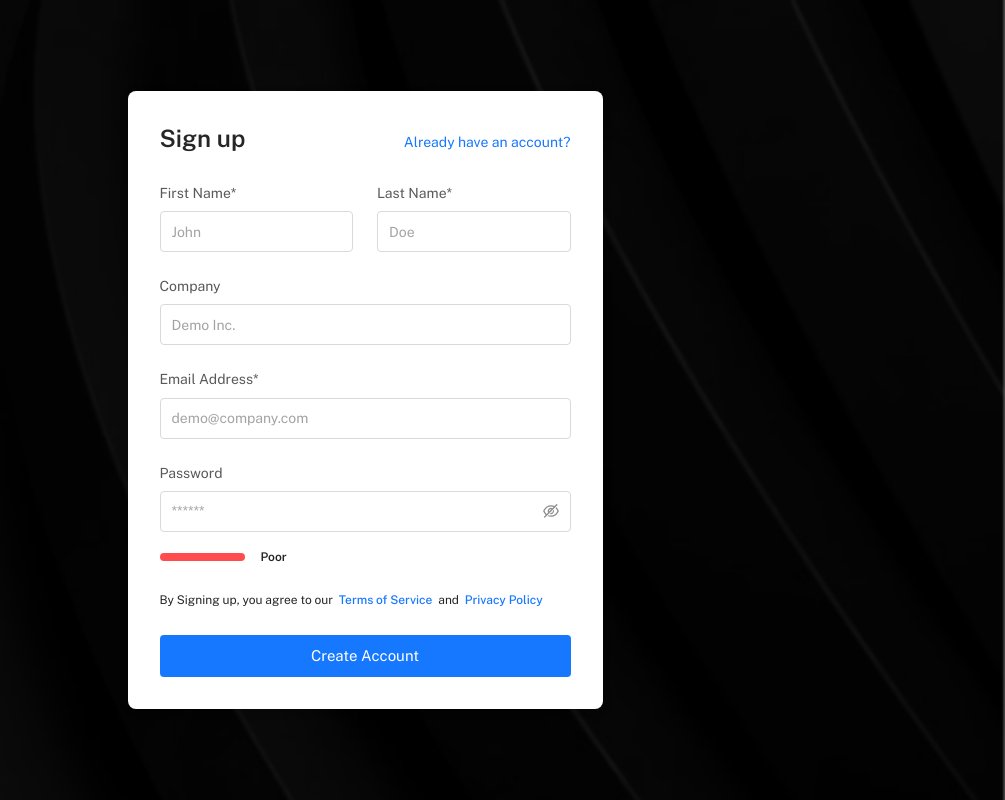
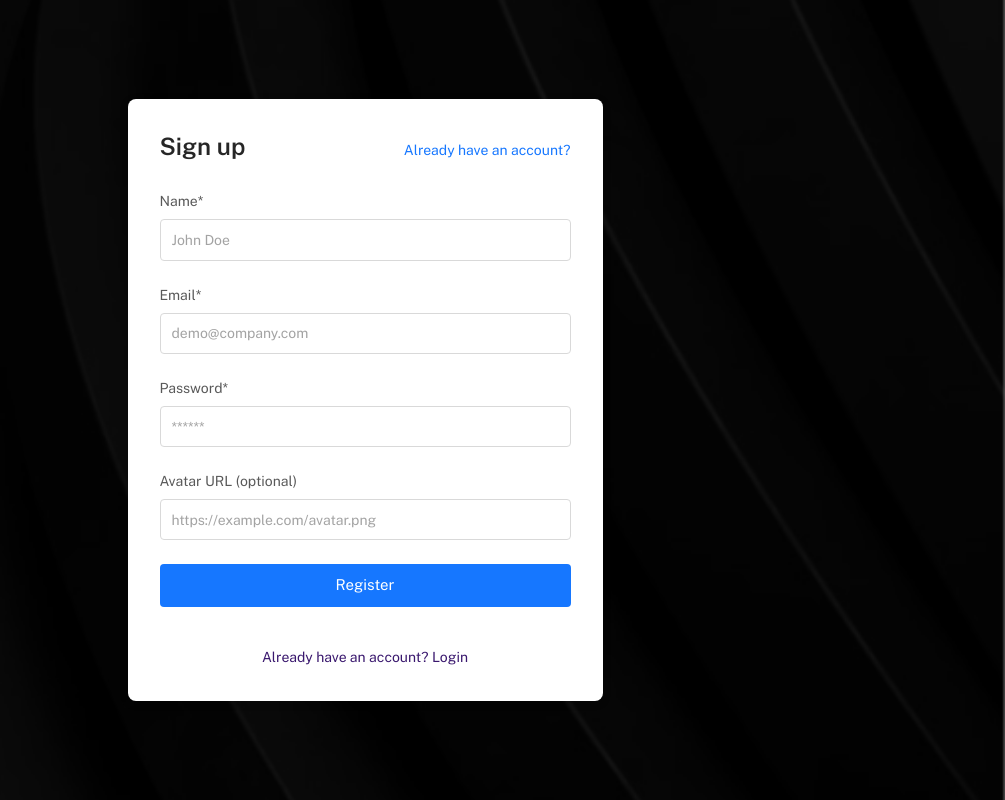
Before and after one commit to akashnale1998/vibe-Talk-Chat-App-front, a React (Vite) app: page /register in a window 1280 px wide. Shown: the whole page, without its empty margins (275-1280 px from the left). Built offline with nearby package versions, Linux system fonts and the light colour scheme.

Commit message:
register

```diff
--- a/src/pages/authentication/auth-forms/AuthLogin.jsx
+++ b/src/pages/authentication/auth-forms/AuthLogin.jsx
@@ -179,7 +179,8 @@ export default function AuthLogin({ isDemo = false }) {
               <Grid item xs={12}>
                 <Typography
                   component={Link}
-                  to="/register"
+                  // to="/register"
+                  onClick={() => navigate("/register")}
                   variant="body1"
                   sx={{ textDecoration: 'none', display: 'flex', justifyContent: 'center', alignItems: 'center', cursor: 'pointer' }}
                   color="#3a186e"
--- a/src/pages/authentication/auth-forms/AuthRegister.jsx
+++ b/src/pages/authentication/auth-forms/AuthRegister.jsx
@@ -1,239 +1,166 @@
-import { useEffect, useState } from 'react';
-import { Link as RouterLink } from 'react-router-dom';
+import { useState } from 'react';
+import { useNavigate } from 'react-router-dom';
+import axios from 'axios';
 
 // material-ui
-import Button from '@mui/material/Button';
-import FormControl from '@mui/material/FormControl';
-import FormHelperText from '@mui/material/FormHelperText';
-import Grid from '@mui/material/Grid';
-import Link from '@mui/material/Link';
-import InputAdornment from '@mui/material/InputAdornment';
-import IconButton from '@mui/material/IconButton';
-import InputLabel from '@mui/material/InputLabel';
-import OutlinedInput from '@mui/material/OutlinedInput';
-import Stack from '@mui/material/Stack';
-import Typography from '@mui/material/Typography';
-import Box from '@mui/material/Box';
+import { Button, FormHelperText, Grid, OutlinedInput, InputLabel, Stack, Typography, Box } from '@mui/material';
 
 // third party
 import * as Yup from 'yup';
 import { Formik } from 'formik';
 
-// project import
-import AnimateButton from 'components/@extended/AnimateButton';
-import { strengthColor, strengthIndicator } from 'utils/password-strength';
+// ============================|| SIMPLE REGISTER ||============================ //
 
-// assets
-import EyeOutlined from '@ant-design/icons/EyeOutlined';
-import EyeInvisibleOutlined from '@ant-design/icons/EyeInvisibleOutlined';
+export default function AuthRegisterSimple() {
+  const navigate = useNavigate();
+  const [showPassword, setShowPassword] = useState(false);
 
-// ============================|| JWT - REGISTER ||============================ //
-
-export default function AuthRegister() {
-  const [level, setLevel] = useState();
-  const [showPassword, setShowPassword] = useState(false);
-  const handleClickShowPassword = () => {
-    setShowPassword(!showPassword);
-  };
-
-  const handleMouseDownPassword = (event) => {
-    event.preventDefault();
-  };
-
-  const changePassword = (value) => {
-    const temp = strengthIndicator(value);
-    setLevel(strengthColor(temp));
-  };
-
-  useEffect(() => {
-    changePassword('');
-  }, []);
+  const handleClickShowPassword = () => setShowPassword(!showPassword);
 
   return (
-    <>
     <Formik
       initialValues={{
-          firstname: '',
-          lastname: '',
+        name: '',
         email: '',
-          company: '',
         password: '',
-          submit: null
+        avatarUrl: ''
       }}
       validationSchema={Yup.object().shape({
-          firstname: Yup.string().max(255).required('First Name is required'),
-          lastname: Yup.string().max(255).required('Last Name is required'),
-          email: Yup.string().email('Must be a valid email').max(255).required('Email is required'),
-          password: Yup.string().max(255).required('Password is required')
+        name: Yup.string().required('Name is required'),
+        email: Yup.string().email('Must be a valid email').required('Email is required'),
+        password: Yup.string().required('Password is required')
       })}
+      onSubmit={async (values, { setErrors, setSubmitting }) => {
+        try {
+          const response = await axios.post(
+            'https://vibe-talk-chat-app.onrender.com/api/auth/register',
+            values
+          );
+
+          console.log('User registered:', response.data);
+          navigate('/login');
+        } catch (error) {
+          console.error(error);
+          if (error.response?.data?.message) {
+            setErrors({ submit: error.response.data.message });
+          } else {
+            setErrors({ submit: 'Something went wrong. Please try again.' });
+          }
+        } finally {
+          setSubmitting(false);
+        }
+      }}
     >
       {({ errors, handleBlur, handleChange, handleSubmit, isSubmitting, touched, values }) => (
         <form noValidate onSubmit={handleSubmit}>
           <Grid container spacing={3}>
-              <Grid item xs={12} md={6}>
+            {/* Name */}
+            <Grid item xs={12}>
               <Stack spacing={1}>
-                  <InputLabel htmlFor="firstname-signup">First Name*</InputLabel>
+                <InputLabel htmlFor="name">Name*</InputLabel>
                 <OutlinedInput
-                    id="firstname-login"
-                    type="firstname"
-                    value={values.firstname}
-                    name="firstname"
+                  fullWidth
+                  id="name"
+                  name="name"
+                  value={values.name}
                   onBlur={handleBlur}
                   onChange={handleChange}
-                    placeholder="John"
-                    fullWidth
-                    error={Boolean(touched.firstname && errors.firstname)}
+                  placeholder="John Doe"
+                  error={Boolean(touched.name && errors.name)}
                 />
               </Stack>
-                {touched.firstname && errors.firstname && (
-                  <FormHelperText error id="helper-text-firstname-signup">
-                    {errors.firstname}
-                  </FormHelperText>
-                )}
+              {touched.name && errors.name && <FormHelperText error>{errors.name}</FormHelperText>}
             </Grid>
-              <Grid item xs={12} md={6}>
+
+            {/* Email */}
+            <Grid item xs={12}>
               <Stack spacing={1}>
-                  <InputLabel htmlFor="lastname-signup">Last Name*</InputLabel>
+                <InputLabel htmlFor="email">Email*</InputLabel>
                 <OutlinedInput
                   fullWidth
-                    error={Boolean(touched.lastname && errors.lastname)}
-                    id="lastname-signup"
-                    type="lastname"
-                    value={values.lastname}
-                    name="lastname"
-                    onBlur={handleBlur}
-                    onChange={handleChange}
-                    placeholder="Doe"
-                    inputProps={{}}
-                  />
-                </Stack>
-                {touched.lastname && errors.lastname && (
-                  <FormHelperText error id="helper-text-lastname-signup">
-                    {errors.lastname}
-                  </FormHelperText>
-                )}
-              </Grid>
-              <Grid item xs={12}>
-                <Stack spacing={1}>
-                  <InputLabel htmlFor="company-signup">Company</InputLabel>
-                  <OutlinedInput
-                    fullWidth
-                    error={Boolean(touched.company && errors.company)}
-                    id="company-signup"
-                    value={values.company}
-                    name="company"
-                    onBlur={handleBlur}
-                    onChange={handleChange}
-                    placeholder="Demo Inc."
-                    inputProps={{}}
-                  />
-                </Stack>
-                {touched.company && errors.company && (
-                  <FormHelperText error id="helper-text-company-signup">
-                    {errors.company}
-                  </FormHelperText>
-                )}
-              </Grid>
-              <Grid item xs={12}>
-                <Stack spacing={1}>
-                  <InputLabel htmlFor="email-signup">Email Address*</InputLabel>
-                  <OutlinedInput
-                    fullWidth
-                    error={Boolean(touched.email && errors.email)}
-                    id="email-login"
+                  id="email"
+                  name="email"
                   type="email"
                   value={values.email}
-                    name="email"
                   onBlur={handleBlur}
                   onChange={handleChange}
                   placeholder="demo@company.com"
-                    inputProps={{}}
+                  error={Boolean(touched.email && errors.email)}
                 />
               </Stack>
-                {touched.email && errors.email && (
-                  <FormHelperText error id="helper-text-email-signup">
-                    {errors.email}
-                  </FormHelperText>
-                )}
+              {touched.email && errors.email && <FormHelperText error>{errors.email}</FormHelperText>}
             </Grid>
+
+            {/* Password */}
             <Grid item xs={12}>
               <Stack spacing={1}>
-                  <InputLabel htmlFor="password-signup">Password</InputLabel>
+                <InputLabel htmlFor="password">Password*</InputLabel>
                 <OutlinedInput
                   fullWidth
-                    error={Boolean(touched.password && errors.password)}
-                    id="password-signup"
+                  id="password"
+                  name="password"
                   type={showPassword ? 'text' : 'password'}
                   value={values.password}
-                    name="password"
                   onBlur={handleBlur}
-                    onChange={(e) => {
-                      handleChange(e);
-                      changePassword(e.target.value);
-                    }}
-                    endAdornment={
-                      <InputAdornment position="end">
-                        <IconButton
-                          aria-label="toggle password visibility"
-                          onClick={handleClickShowPassword}
-                          onMouseDown={handleMouseDownPassword}
-                          edge="end"
-                          color="secondary"
-                        >
-                          {showPassword ? <EyeOutlined /> : <EyeInvisibleOutlined />}
-                        </IconButton>
-                      </InputAdornment>
-                    }
+                  onChange={handleChange}
                   placeholder="******"
-                    inputProps={{}}
+                  error={Boolean(touched.password && errors.password)}
                 />
               </Stack>
-                {touched.password && errors.password && (
-                  <FormHelperText error id="helper-text-password-signup">
-                    {errors.password}
-                  </FormHelperText>
-                )}
-                <FormControl fullWidth sx={{ mt: 2 }}>
-                  <Grid container spacing={2} alignItems="center">
-                    <Grid item>
-                      <Box sx={{ bgcolor: level?.color, width: 85, height: 8, borderRadius: '7px' }} />
+              {touched.password && errors.password && <FormHelperText error>{errors.password}</FormHelperText>}
             </Grid>
-                    <Grid item>
-                      <Typography variant="subtitle1" fontSize="0.75rem">
-                        {level?.label}
-                      </Typography>
+
+            {/* Avatar URL */}
+            <Grid item xs={12}>
+              <Stack spacing={1}>
+                <InputLabel htmlFor="avatarUrl">Avatar URL (optional)</InputLabel>
+                <OutlinedInput
+                  fullWidth
+                  id="avatarUrl"
+                  name="avatarUrl"
+                  value={values.avatarUrl}
+                  onBlur={handleBlur}
+                  onChange={handleChange}
+                  placeholder="https://example.com/avatar.png"
+                />
+              </Stack>
             </Grid>
-                  </Grid>
-                </FormControl>
-              </Grid>
-              <Grid item xs={12}>
-                <Typography variant="body2">
-                  By Signing up, you agree to our &nbsp;
-                  <Link variant="subtitle2" component={RouterLink} to="#">
-                    Terms of Service
-                  </Link>
-                  &nbsp; and &nbsp;
-                  <Link variant="subtitle2" component={RouterLink} to="#">
-                    Privacy Policy
-                  </Link>
-                </Typography>
-              </Grid>
+
+            {/* Server Error */}
             {errors.submit && (
               <Grid item xs={12}>
                 <FormHelperText error>{errors.submit}</FormHelperText>
               </Grid>
             )}
+
+            {/* Submit Button */}
             <Grid item xs={12}>
-                <AnimateButton>
-                  <Button disableElevation disabled={isSubmitting} fullWidth size="large" type="submit" variant="contained" color="primary">
-                    Create Account
+              <Button
+                disableElevation
+                disabled={isSubmitting}
+                fullWidth
+                size="large"
+                type="submit"
+                variant="contained"
+                color="primary"
+              >
+                Register
               </Button>
-                </AnimateButton>
+            </Grid>
+
+            {/* Navigate to login */}
+            <Grid item xs={12}>
+              <Typography
+                variant="body1"
+                sx={{ textAlign: 'center', mt: 2, cursor: 'pointer', color: '#3a186e' }}
+                onClick={() => navigate('/login')}
+              >
+                Already have an account? Login
+              </Typography>
             </Grid>
           </Grid>
         </form>
       )}
     </Formik>
-    </>
   );
 }
```
Lines whose indentation alone changed are shown as unchanged.
